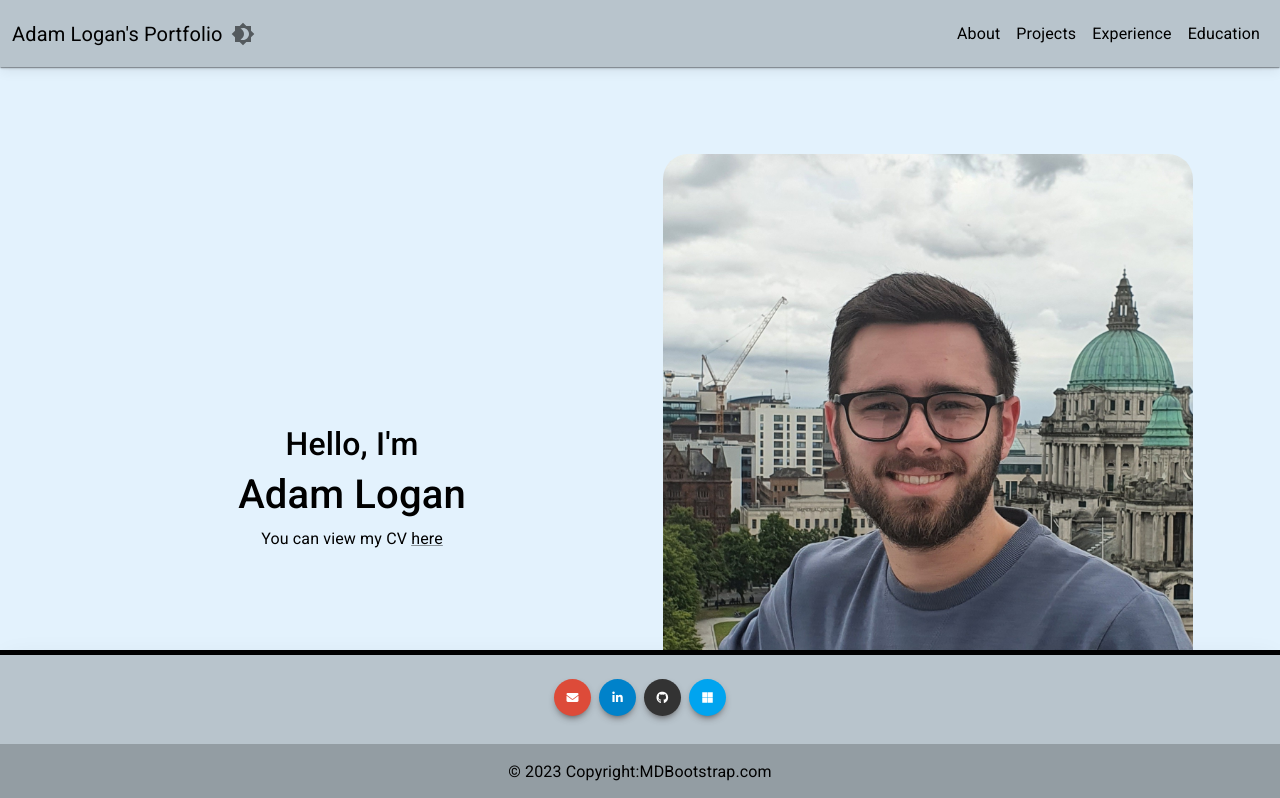
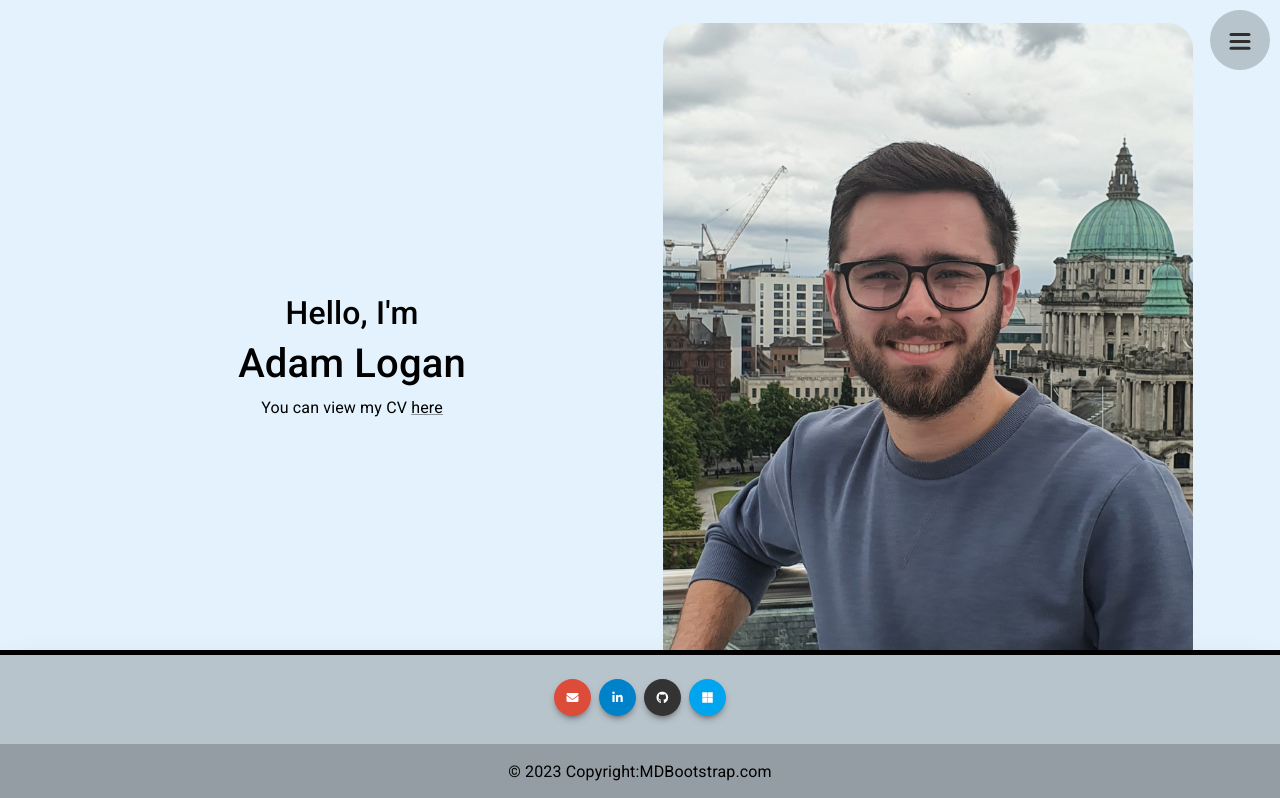
Before and after one commit to adamlogan17/portfolio-website, a React (Vite) app: page / in a window 1280 px wide. Shown: the top 798 px of the page. Built offline with nearby package versions, Linux system fonts and the light colour scheme.

Commit message:
Added AdvancedNavBar

```diff
--- a/src/App.tsx
+++ b/src/App.tsx
@@ -4,12 +4,13 @@ import { createContext, useMemo, useState } from 'react';
 
 import './App.css';
 
-import Navbar from './components/Navbar/Navbar';
+// import Navbar from './components/Navbar/Navbar';
 import Footer from './components/Footer/Footer';
 import Intro from './Section/Intro/Intro';
 import About from './Section/About/About';
 import Projects from './Section/Projects/Projects';
 import PageProgress from './components/PageProgress/PageProgress';
+import { AdvancedNavBar } from './components/AdvancedNavBar/AdvancedNavBar';
 
 // link and button color is set by primary.main
 const lightThemePalette = {
@@ -79,22 +80,22 @@ function App() {
       <ColorModeContext.Provider value={colorMode}>
         <ThemeProvider theme={createTheme(theme)}>
           <CssBaseline />
+
           <div id="wrapper">
 
             <PageProgress position='bottom' backgroundColor={mode === 'light' ? lightThemePalette.primary.main : darkThemePalette.primary.main} />
 
-            <Navbar props={{toggleMode: colorMode.toggleColorMode, mode:mode, palette: mode === 'light' ? lightThemePalette : darkThemePalette}} />
+            <AdvancedNavBar />
+            {/* <Navbar props={{toggleMode: colorMode.toggleColorMode, mode:mode, palette: mode === 'light' ? lightThemePalette : darkThemePalette}} /> */}
 
             <div id='page-wrapper'>
-              <div className='section'>
-                <Intro />
-              </div>
+              <Intro />
 
-              <div className='section' id='about'>
+              <div id='about'>
                 <About />
               </div>
 
-              <div className='section' id='projects'>
+              <div id='projects'>
                 <Projects />
               </div>
             </div>
--- /dev/null
+++ b/src/components/AdvancedNavBar/AdvancedNavBar.css
@@ -0,0 +1,18 @@
+.background {
+  position: fixed;
+  top: 0;
+  right: 0;
+  bottom: 0;
+  width: 200px;
+  background: #fff;
+  z-index: 1;
+}
+
+.nav-list {
+  padding: 25px;
+  position: absolute;
+  top: 100px;
+  width: 230px;
+  margin: 0;
+  padding: 0;
+}
--- /dev/null
+++ b/src/components/AdvancedNavBar/AdvancedNavBar.tsx
@@ -0,0 +1,74 @@
+import { motion, useCycle } from "framer-motion";
+import { NavButton } from "./NavButton";
+
+import './AdvancedNavBar.css';
+import { MenuItem } from "./MenuItem";
+import { Paper } from "@mui/material";
+
+// Defines the animations for opening and closing the sidebar
+const sidebarAnimation = {
+  open: (height = 1000) => ({
+    clipPath: `circle(${height * 2 + 200}px at 160px 40px)`,
+    transition: {
+      type: "spring",
+      stiffness: 20,
+      restDelta: 2
+    }
+  }),
+  closed: {
+    clipPath: "circle(30px at 160px 40px)",
+    transition: {
+      delay: 0.5,
+      type: "spring",
+      stiffness: 400,
+      damping: 40
+    }
+  }
+};
+
+const navItemAnimation = {
+  open: {
+    transition: { staggerChildren: 0.07, delayChildren: 0.2 }
+  },
+  closed: {
+    transition: { staggerChildren: 0.05, staggerDirection: -1 }
+  }
+};
+
+const itemIds = [
+  {
+    href:'#about',
+    text:'About'
+  },
+  {
+    href:'#projects',
+    text:'Project'
+  }
+];
+
+export const AdvancedNavBar = () => {
+  const [isOpen, toggleOpen] = useCycle(false, true);
+
+  return (
+    <Paper>
+      <motion.div
+        // disables the initial animation
+        initial={false}
+        animate={isOpen ? "open" : "closed"}
+        className="background"
+        variants={sidebarAnimation}
+        style={{backgroundColor:'inherit'}}
+      >
+
+        <NavButton toggle={() => toggleOpen()} />
+
+        <motion.ul variants={navItemAnimation} className="nav-list">
+          {itemIds.map((item, key) => (
+            <MenuItem text={item.text} href={item.href} key={key} />
+          ))}
+        </motion.ul>
+      </motion.div>
+    </Paper>
+
+  );
+};
--- /dev/null
+++ b/src/components/AdvancedNavBar/MenuItem.css
@@ -0,0 +1,9 @@
+.nav-item {
+  list-style: none;
+  margin-bottom: 20px;
+  display: flex;
+  align-items: center;
+  cursor: pointer;
+  margin: 0;
+  padding-left: 15px;
+}
--- /dev/null
+++ b/src/components/AdvancedNavBar/MenuItem.tsx
@@ -0,0 +1,34 @@
+import { motion } from "framer-motion";
+import './MenuItem.css';
+
+const variants = {
+  open: {
+    y: 0,
+    opacity: 1,
+    transition: {
+      y: { stiffness: 1000, velocity: -100 }
+    }
+  },
+  closed: {
+    y: 50,
+    opacity: 0,
+    transition: {
+      y: { stiffness: 1000 }
+    }
+  }
+};
+
+export const MenuItem = (props:{ text:string, href:string }) => {
+  return (
+    <a href={props.href} style={{color:'inherit'}}>
+      <motion.li className="nav-item"
+        variants={variants}
+        whileHover={{ scale: 1.1 }}
+        whileTap={{ scale: 0.95 }}
+      >
+      <p>{props.text}</p>
+    </motion.li>
+    </a>
+
+  );
+};
--- /dev/null
+++ b/src/components/AdvancedNavBar/NavButton.css
@@ -0,0 +1,11 @@
+.nav-button {
+  border: none;
+  cursor: pointer;
+  position: absolute;
+  top: 18px;
+  right: 15px;
+  width: 50px;
+  height: 50px;
+  border-radius: 50%;
+  background: transparent;
+}
--- /dev/null
+++ b/src/components/AdvancedNavBar/NavButton.tsx
@@ -0,0 +1,43 @@
+import * as React from "react";
+import { SVGMotionProps, motion } from "framer-motion";
+import { JSX } from "react/jsx-runtime";
+import './NavButton.css';
+
+// Defines the
+const Path = (props: JSX.IntrinsicAttributes & SVGMotionProps<SVGPathElement> & React.RefAttributes<SVGPathElement>) => (
+  <motion.path
+    strokeWidth="3"
+    stroke="hsl(0, 0%, 18%)"
+    strokeLinecap="round"
+    {...props}
+  />
+);
+
+// Draws a hamburger menu when the navbar is closed and draws an 'x' when open
+// Each path is a straight line on the svg, with the middle one becoming transparent when it is an x
+export const NavButton = (props:{ toggle:() => void }) => (
+  <button onClick={props.toggle} className="nav-button">
+    <svg width="23" height="23" viewBox="0 0 23 23">
+      <Path
+        variants={{
+          closed: { d: "M 2 2.5 L 20 2.5" },
+          open: { d: "M 3 16.5 L 17 2.5" }
+        }}
+      />
+      <Path
+        d="M 2 9.423 L 20 9.423"
+        variants={{
+          closed: { opacity: 1 },
+          open: { opacity: 0 }
+        }}
+        transition={{ duration: 0.1 }}
+      />
+      <Path
+        variants={{
+          closed: { d: "M 2 16.346 L 20 16.346" },
+          open: { d: "M 3 2.5 L 17 16.346" }
+        }}
+      />
+    </svg>
+  </button>
+);
--- a/src/components/PageProgress/PageProgress.tsx
+++ b/src/components/PageProgress/PageProgress.tsx
@@ -12,7 +12,6 @@ export default function PageProgress(props:{backgroundColor:string, position:'to
   return (
     <>
       <motion.div className={`progress-bar-${props.position}`} style={{ scaleX, backgroundColor:props.backgroundColor }} />
-      <h1>hello!</h1>
     </>
   );
 }
```
